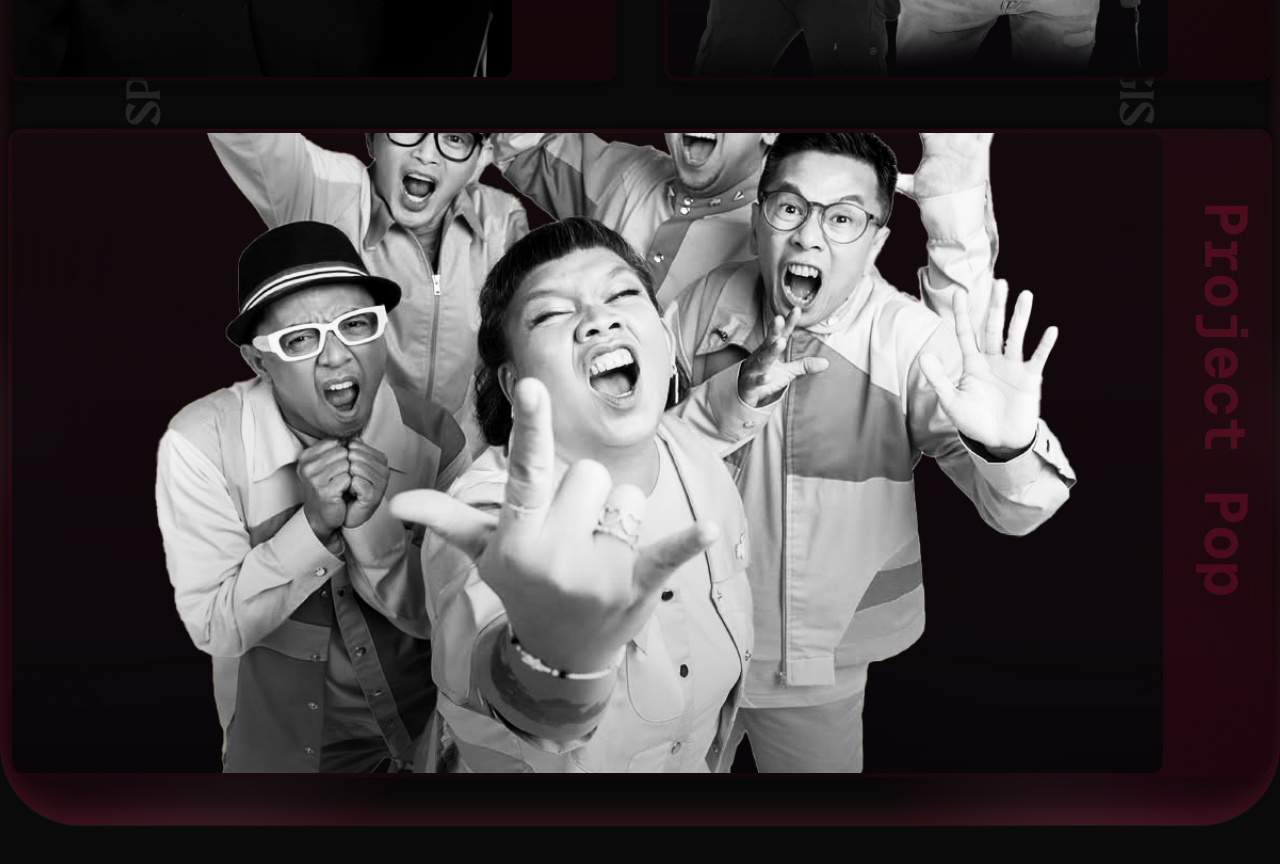
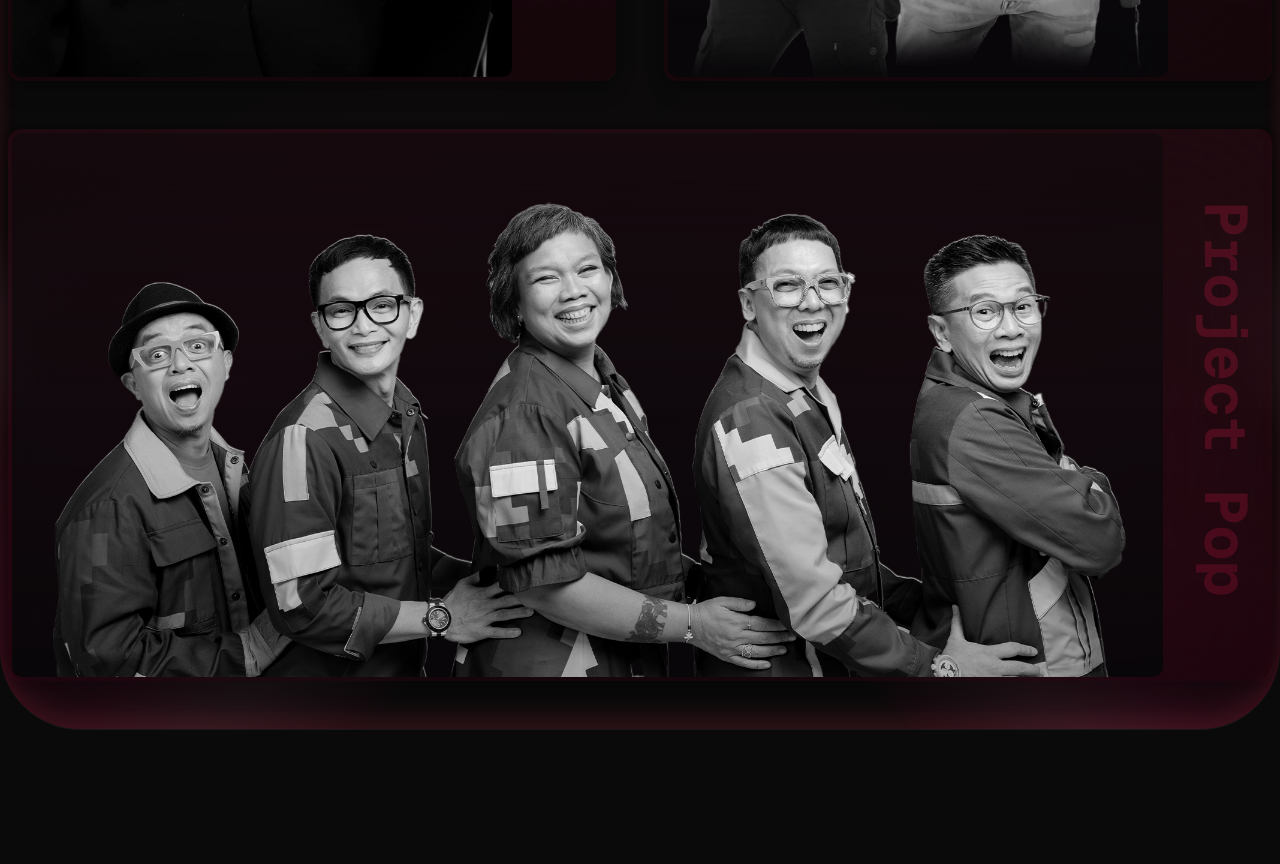
Before and after one commit to alfieqashwa/spekta-magis, a Next.js app: page /line-up in a window 1280 px wide. Shown: the part 860-1724 px from the top of the page. Built offline with nearby package versions, Linux system fonts and the light colour scheme.

Commit message:
fix: modified project-pop height on mobile view

```diff
--- a/app/line-up/page.tsx
+++ b/app/line-up/page.tsx
@@ -25,7 +25,7 @@ export default function LineupPage() {
     },
     {
       title: "Project Pop",
-      imageUrl: "/line-up/project-pop-landscape.png",
+      imageUrl: "/line-up/project-pop-potrait.png",
       alt: "Project Pop",
       variant: "rose",
       showGridLines: true,
--- a/components/ui/pulse-card.tsx
+++ b/components/ui/pulse-card.tsx
@@ -1,3 +1,4 @@
+import { useMediaQuery } from "@/hooks/use-media-query";
 import { cn } from "@/lib/utils";
 import { motion } from "motion/react";
 import localFont from "next/font/local";
@@ -101,6 +102,8 @@ export function CardHoverEffect({
 
   const Div = interactive ? motion.div : "div";
 
+  const isDesktop = useMediaQuery("(min-width: 768px)");
+
   return (
     <Div
       whileHover={interactive ? { scale: hoverScale } : undefined}
@@ -151,7 +154,9 @@ export function CardHoverEffect({
       <div
         className={cn(
           "relative h-[40rem] rounded-lg bg-gradient-to-b from-zinc-950/50 to-zinc-950/90 lg:w-10/12",
-          title === "Project Pop" ? "w-full lg:w-11/12" : "w-full lg:w-10/12",
+          title === "Project Pop"
+            ? "h-[34rem] w-full lg:w-11/12"
+            : "w-full lg:w-10/12",
         )}
       >
         {titleMobile ? (
@@ -179,8 +184,8 @@ export function CardHoverEffect({
         )}
         <Image
           src={
-            title === "Project Pop"
-              ? `/line-up/project-pop-potrait.png`
+            title === "Project Pop" && isDesktop
+              ? `/line-up/project-pop-landscape.png`
               : imageUrl
           }
           alt={alt}
```
Also changed, not shown: 1 other file (tests, documents, lock files or other folders).
